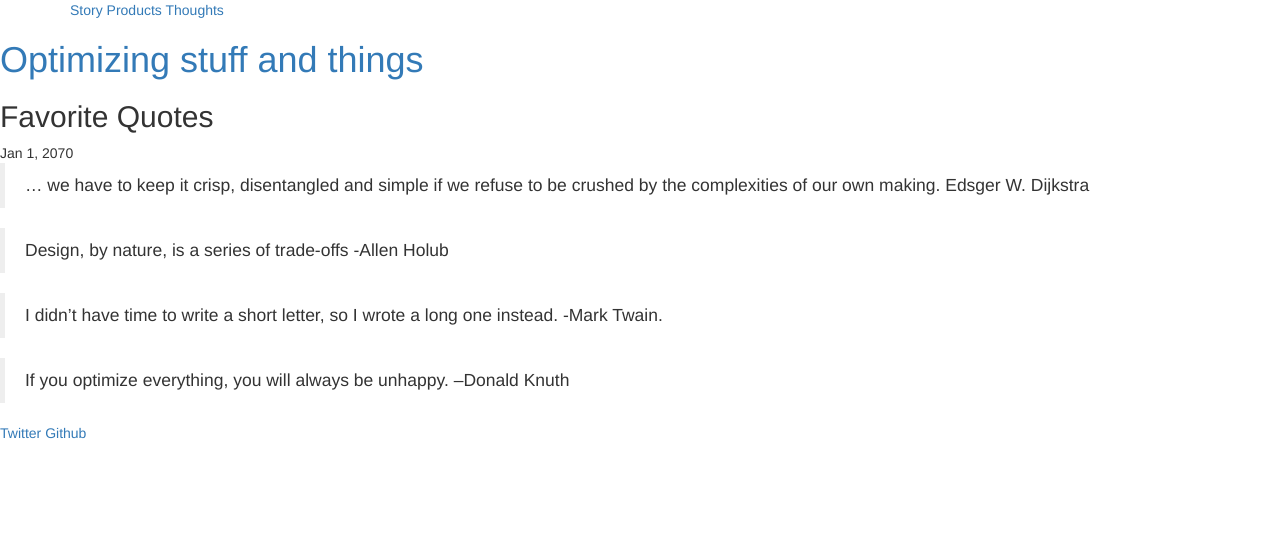
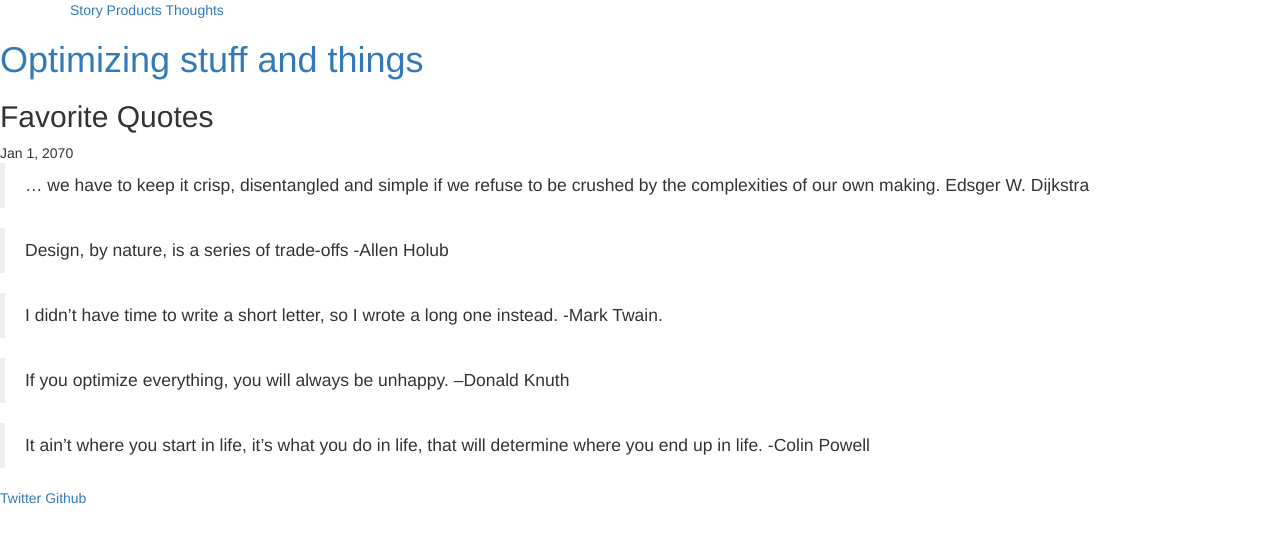
Before and after one commit to majway27/majway27.github.io, a Jekyll site: the page built from _posts/2070-01-01-Quotes.markdown, in a window 1280 px wide. Shown: the top 543 px of the page. Built offline with Jekyll 4.4.1, drawn with Linux system fonts in a browser that asks for light colours; nearby versions of some CDN libraries; some web fonts are replaced.

Commit message:
CP quote

```diff
--- a/_posts/2070-01-01-Quotes.markdown
+++ b/_posts/2070-01-01-Quotes.markdown
@@ -12,3 +12,5 @@ categories: pinned quotes
 > I didn't have time to write a short letter, so I wrote a long one instead. -Mark Twain.
 
 > If you optimize everything, you will always be unhappy. --Donald Knuth
+
+> It ain't where you start in life, it's what you do in life, that will determine where you end up in life. -Colin Powell
```
